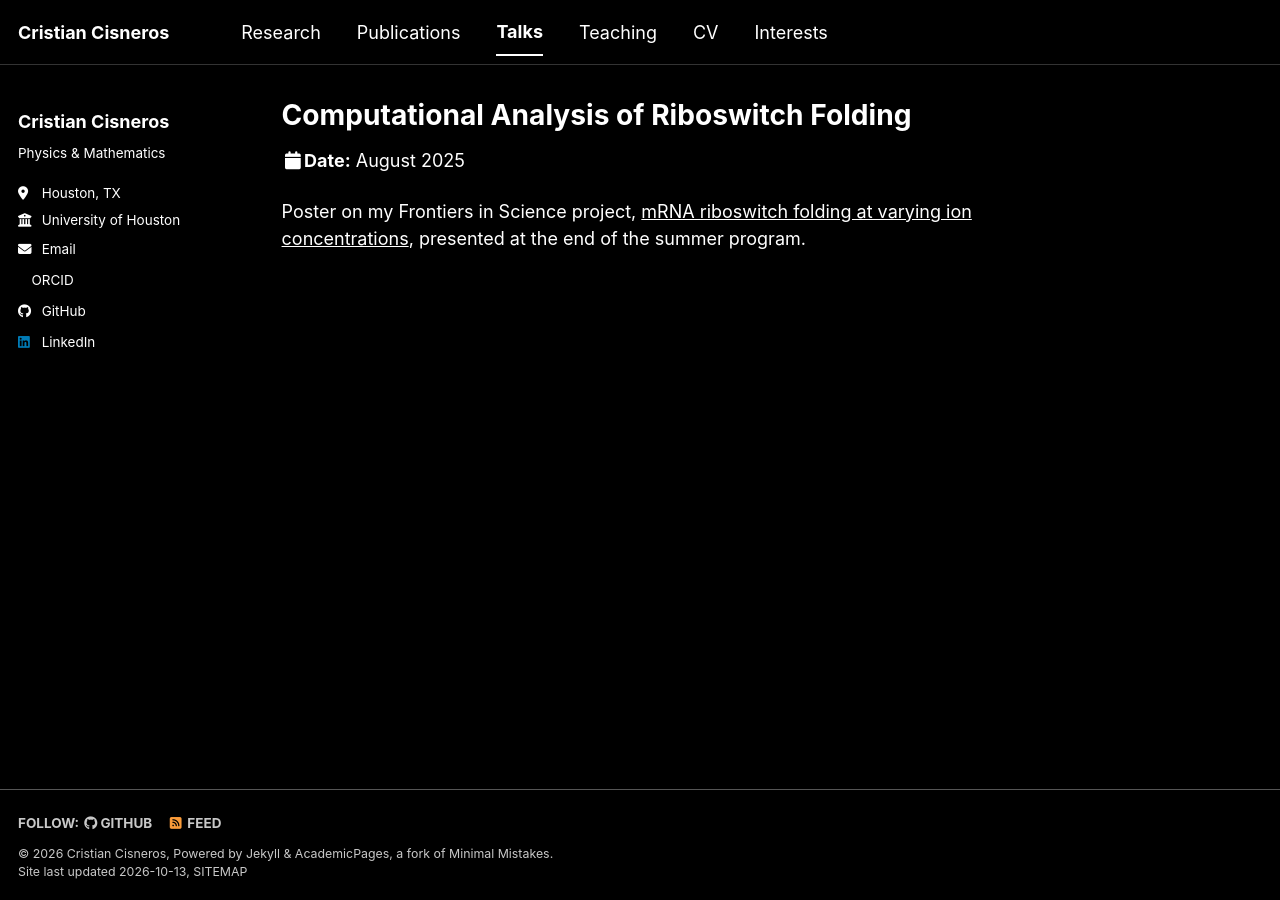
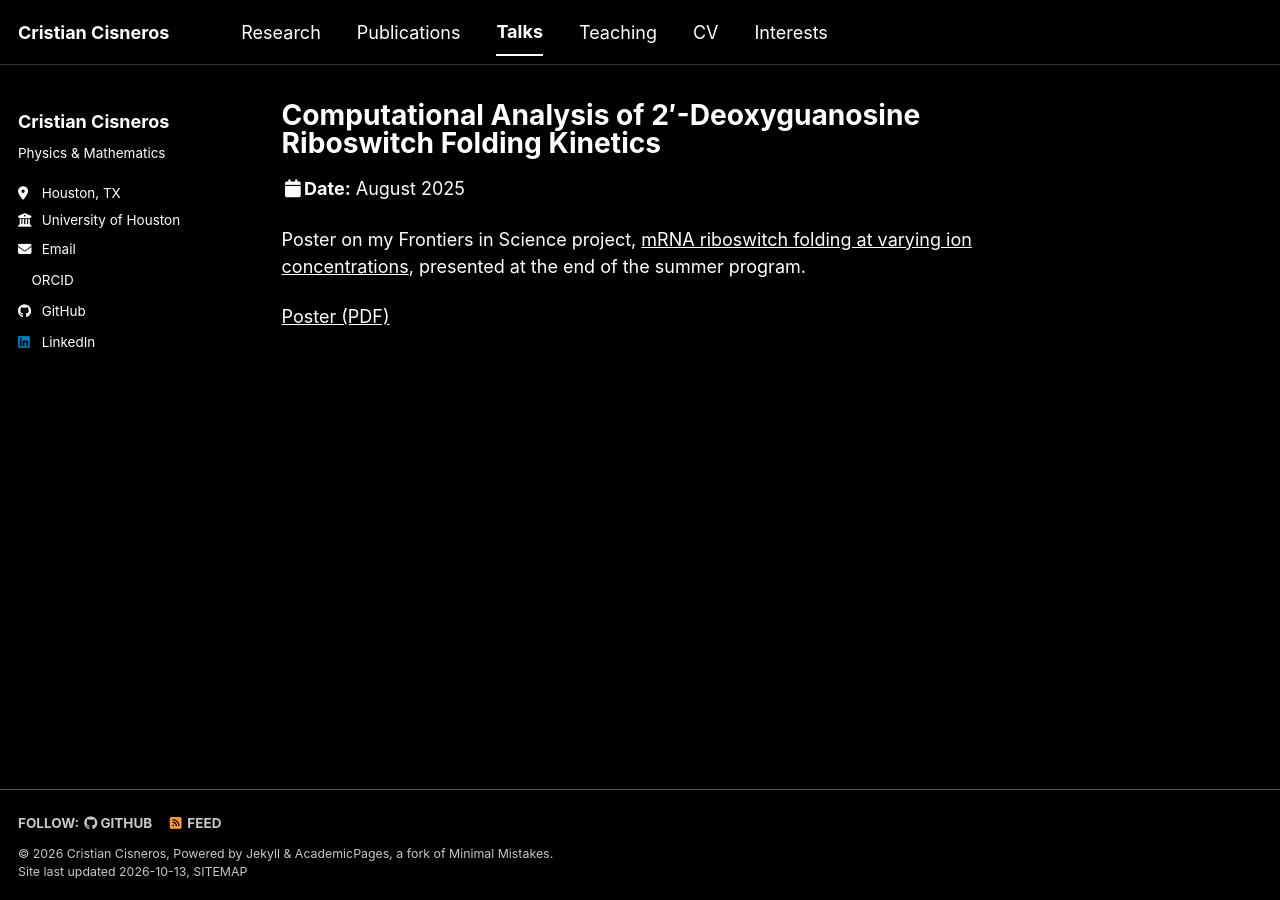
Before and after one commit to cristiancisneros06/cristiancisneros06.github.io, a Jekyll site: the page built from _talks/2025-08-01-riboswitch-folding-fis.md, in a window 1280 px wide. Built offline with Jekyll 4.4.1, drawn with Linux system fonts in a browser that asks for light colours; a style sheet for code colours, icons or effects is not loaded.

Commit message:
Add Rice FIS riboswitch poster PDF and link it from talk and project pages
Co-Authored-By: Claude Opus 5.5 <noreply@anthropic.com>
Claude-Session: https://claude.ai/code/session_018pAHn5U7a94QXAMPUUzZSJ

```diff
--- a/_talks/2025-08-01-riboswitch-folding-fis.md
+++ b/_talks/2025-08-01-riboswitch-folding-fis.md
@@ -1,5 +1,5 @@
 ---
-title: "Computational Analysis of Riboswitch Folding"
+title: "Computational Analysis of 2′-Deoxyguanosine Riboswitch Folding Kinetics"
 collection: talks
 type: "Poster"
 permalink: /talks/2025-08-01-riboswitch-folding-fis
```
Also changed, not shown: other parts of _talks/2025-08-01-riboswitch-folding-fis.md (+0 -2 lines), _portfolio/riboswitch-folding.md (+1 -1 lines), 1 other file.
